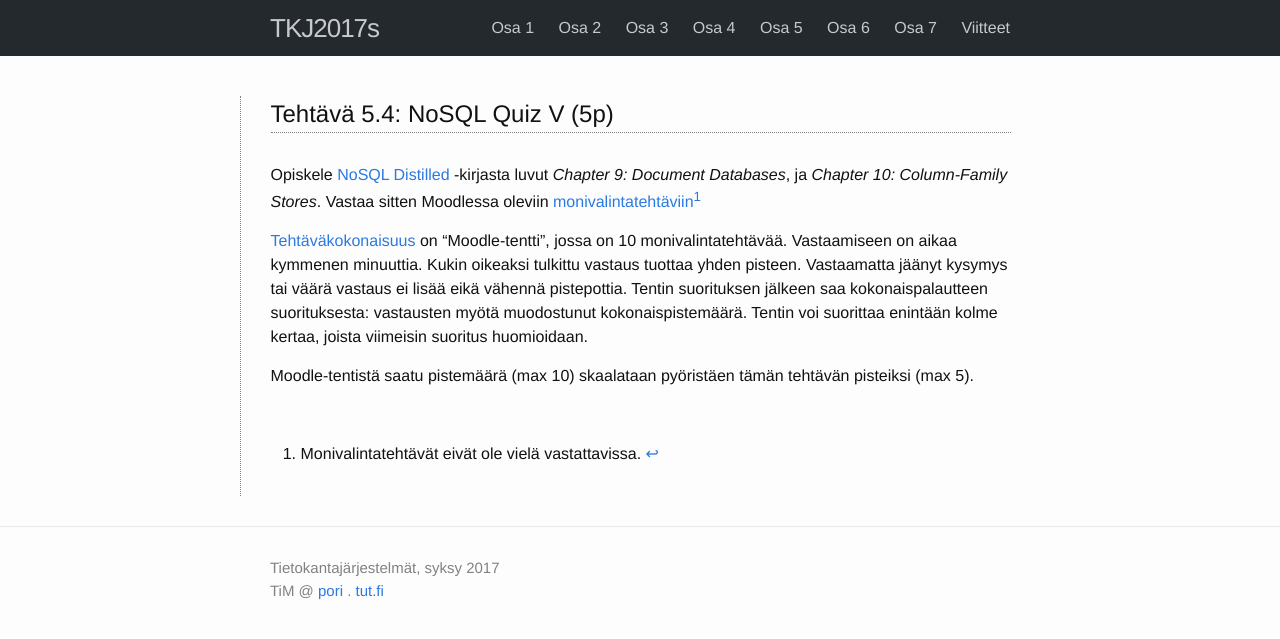
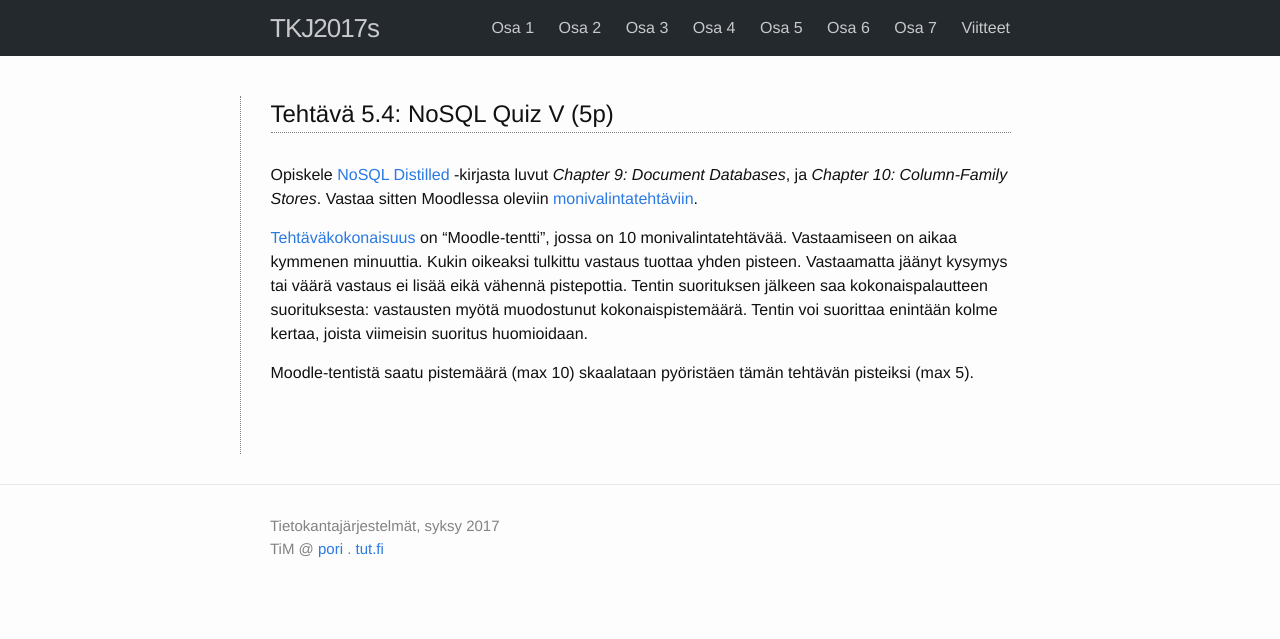
Before and after one commit to timedu/tkj2017s, a Jekyll site: the page built from docs/_osa5/tehtava54.md, in a window 1280 px wide. Shown: the top 639 px of the page. Built offline with Jekyll 4.4.1, drawn with Linux system fonts in a browser that asks for light colours.

Commit message:
ex 5.4 / quiz available

```diff
--- a/docs/_osa5/tehtava54.md
+++ b/docs/_osa5/tehtava54.md
@@ -5,12 +5,11 @@ exercise_discussion_id: # 85229
 no_review: 1
 ---
 
-Opiskele [NoSQL Distilled][reading] -kirjasta luvut  *Chapter 9: Document Databases*, ja *Chapter 10: Column-Family Stores*. Vastaa sitten Moodlessa oleviin [monivalintatehtäviin][quiz][^1]
+Opiskele [NoSQL Distilled][reading] -kirjasta luvut  *Chapter 9: Document Databases*, ja *Chapter 10: Column-Family Stores*. Vastaa sitten Moodlessa oleviin [monivalintatehtäviin][quiz].
 
 [reading]: /tkj2017s/viitteet/#nosql-distilled
-[quiz]: #
+[quiz]: https://moodle2.tut.fi/mod/quiz/view.php?id=342880
 
-[^1]: Monivalintatehtävät eivät ole vielä vastattavissa.
 
 
 [Tehtäväkokonaisuus][quiz] on "Moodle-tentti", jossa on 10 monivalintatehtävää. Vastaamiseen on aikaa kymmenen minuuttia. Kukin oikeaksi tulkittu vastaus tuottaa yhden pisteen. Vastaamatta jäänyt kysymys tai väärä vastaus ei lisää eikä vähennä pistepottia. Tentin suorituksen jälkeen saa kokonaispalautteen suorituksesta: vastausten myötä muodostunut kokonaispistemäärä. Tentin voi suorittaa enintään kolme kertaa, joista viimeisin suoritus huomioidaan.
```
